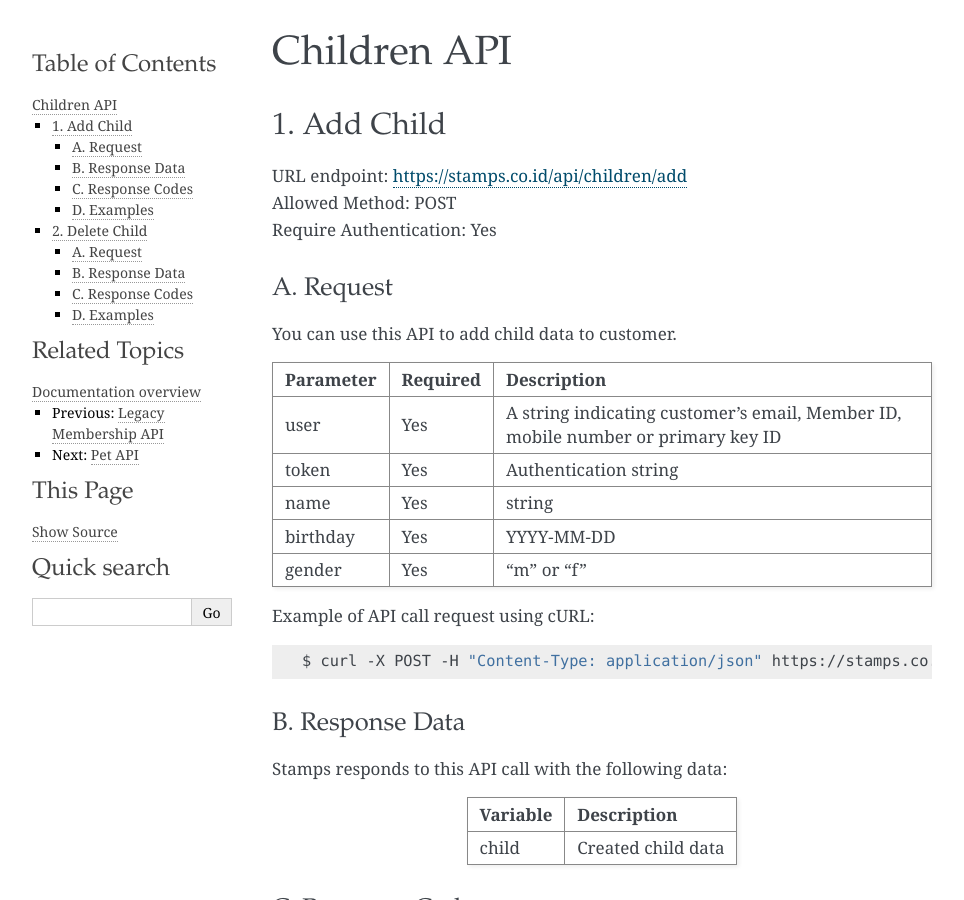
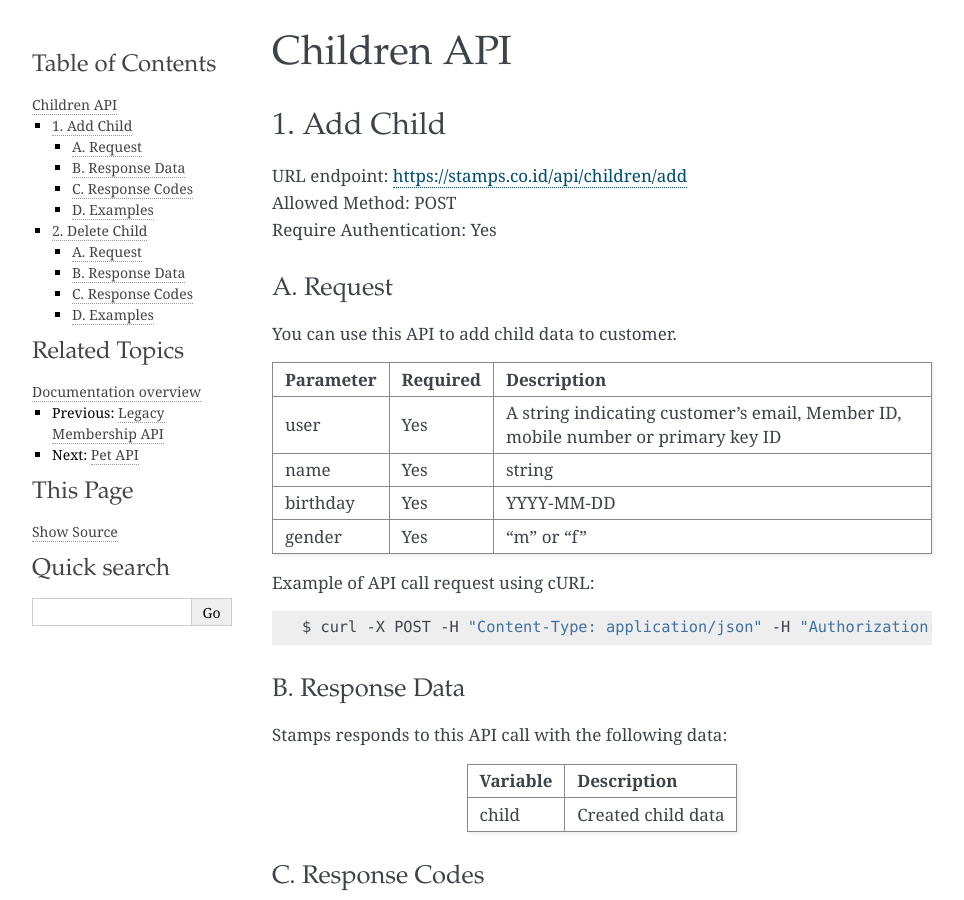
Before and after one commit to ui/stamps-api-docs, a Sphinx documentation site: the page built from source/child_api.rst, in a window 1280 px wide and 900 px high. Shown: the whole window, without its empty margins (148-1112 px from the left). Built offline with Sphinx 7.4.7, drawn with Linux system fonts in a browser that asks for light colours; some of the changed text lies outside the part shown.

Commit message:
remove token part4

```diff
--- a/source/child_api.rst
+++ b/source/child_api.rst
@@ -17,7 +17,6 @@ You can use this API to add child data to customer.
 Parameter     Required    Description
 ============= =========== =========================
 user          Yes         A string indicating customer's email, Member ID, mobile number or primary key ID
-token         Yes         Authentication string
 name          Yes         string
 birthday      Yes         YYYY-MM-DD
 gender        Yes         "m" or "f"
@@ -27,7 +26,7 @@ Example of API call request using cURL:
 
 .. code-block :: bash
 
-    $ curl -X POST -H "Content-Type: application/json" https://stamps.co.id/api/children/add -i -d '{ "token": "secret", "user": 123, "name": "child", "birthday": "1991-10-19", "gender": "f"}'
+    $ curl -X POST -H "Content-Type: application/json" -H "Authorization: <token_type> <token>" https://stamps.co.id/api/children/add -i -d '{ "user": 123, "name": "child", "birthday": "1991-10-19", "gender": "f"}'
 
 
 B. Response Data
@@ -98,7 +97,6 @@ You can use this API to delete customer's child data.
 ============= =========== =========================
 Parameter     Required    Description
 ============= =========== =========================
-token         Yes         Authentication string
 child         Yes         To be deleted child ID
 ============= =========== =========================
 
@@ -106,7 +104,7 @@ Example of API call request using cURL:
 
 .. code-block :: bash
 
-    $ curl -X POST -H "Content-Type: application/json" https://stamps.co.id/api/children/delete -i -d '{ "token": "secret", "child": 123 }'
+    $ curl -X POST -H "Content-Type: application/json" -H "Authorization: <token_type> <token>" https://stamps.co.id/api/children/delete -i -d '{ "child": 123 }'
 
 
 B. Response Data
--- a/source/feedback_api.rst
+++ b/source/feedback_api.rst
@@ -18,7 +18,6 @@ You can add a new transaction on Stamps by calling the API with these parameters
 =================== =========== =======================
 Parameter           Required    Description
 =================== =========== =======================
-token               Yes         Authentication string
 user                Yes         Email address / Member ID indicating customer
 score               No          Integer (1 to 5) representing how happy the customer is with his experience.
                                 This field is required if content is left blank.
@@ -42,7 +40,7 @@ Example of API call request using cURL (JSON). To avoid HTTP 100 Continue, pleas
 
 .. code-block :: bash
 
-    $ curl -X POST -H "Content-Type: application/json" -H "Expect:" https://stamps.co.id/api/transactions/add -i -d '{ "token": "secret", "user": "customer@stamps.co.id", "score": 5, "content": "Very happy with Stamps!"}'
+    $ curl -X POST -H "Content-Type: application/json" -H "Authorization: <token_type> <token>" -H "Expect:" https://stamps.co.id/api/transactions/add -i -d '{ "user": "customer@stamps.co.id", "score": 5, "content": "Very happy with Stamps!"}'
 
 
 B. Response
--- a/source/merchant_api.rst
+++ b/source/merchant_api.rst
@@ -14,7 +14,6 @@ A. Request
 ============================== =========== ===================================================================
 Parameter                      Required    Description
 ============================== =========== ===================================================================
-token                          Yes         Authentication string
 code                           Yes         Payment method code
 name                           Yes         Payment method name
 eligible_for_points            Yes         Boolean whether transactions using this payment method can get stamps
@@ -24,7 +23,7 @@ Example of API call request using cURL
 
 .. code-block :: bash
 
-    $ curl -X POST -H "Content-Type: application/json" https://stamps.co.id/api/merchants/add-or-update-payment-method -i -d '{ "token": "secret", "name": "VISA", "code": "VISA", "eligible_for_points": true }'
+    $ curl -X POST -H "Content-Type: application/json" -H "Authorization: <token_type> <token>" https://stamps.co.id/api/merchants/add-or-update-payment-method -i -d '{ "name": "VISA", "code": "VISA", "eligible_for_points": true }'
 
 
 B. Response
--- a/source/messages_api.rst
+++ b/source/messages_api.rst
@@ -16,7 +16,6 @@ You can use this API to send a templated message. A message template can be an S
 ============= =========== =========================
 Parameter     Required    Description
 ============= =========== =========================
-token         Yes         Authentication string
 template      Yes         String indicating the message template code
 recipient     Yes         Target mobile number for the message
 context       Yes         JSON object specifying context for message template
@@ -26,7 +25,7 @@ Example of API call request using cURL:
 
 .. code-block :: bash
 
-    $ curl -X POST -H "Content-Type: application/json" https://stamps.co.id/api/messages/send -i -d '{ "token": "secret", "template": "otp_wa", "recipient": "+628123456789", "context": {"otp": "123123"}}'
+    $ curl -X POST -H "Content-Type: application/json" -H "Authorization: <token_type> <token>" https://stamps.co.id/api/messages/send -i -d '{ "template": "otp_wa", "recipient": "+628123456789", "context": {"otp": "123123"}}'
 
 
 B. Response
--- a/source/store_api.rst
+++ b/source/store_api.rst
@@ -16,7 +16,6 @@ You can add a new store or update an existing store in Stamps using this API.
 ============================== =========== ===================================================================
 Parameter                      Required    Description
 ============================== =========== ===================================================================
-token                          Yes         Authentication string
 merchant_id                    Yes         Merchant ID indicated which merchant will the user access
 name                           Yes         Store name
 display_name                   Yes         Store display name
@@ -30,7 +29,7 @@ Example of API call request using cURL
 
 .. code-block :: bash
 
-    $ curl -X POST -H "Content-Type: application/json" https://stamps.co.id/api/stores/add-or-update -i -d '{ "token": "secret", "merchant_id": 1, "name": "TEST", "code": "CODE", "display_name": "Test Name", "is_active": true, "address": "New Street", "area": "Area" }'
+    $ curl -X POST -H "Content-Type: application/json" -H "Authorization: <token_type> <token>" https://stamps.co.id/api/stores/add-or-update -i -d '{ "merchant_id": 1, "name": "TEST", "code": "CODE", "display_name": "Test Name", "is_active": true, "address": "New Street", "area": "Area" }'
 
 
 B. Response
```
Also changed, not shown: other parts of source/feedback_api.rst (+0 -1 lines).
